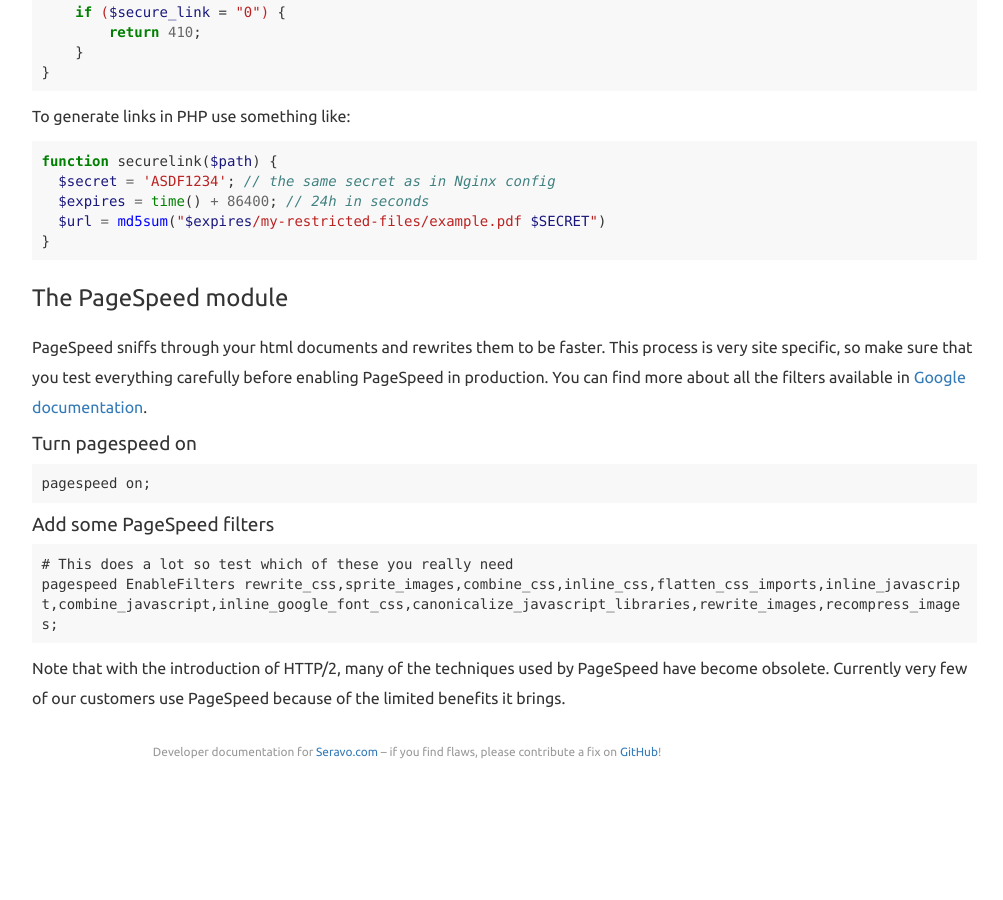
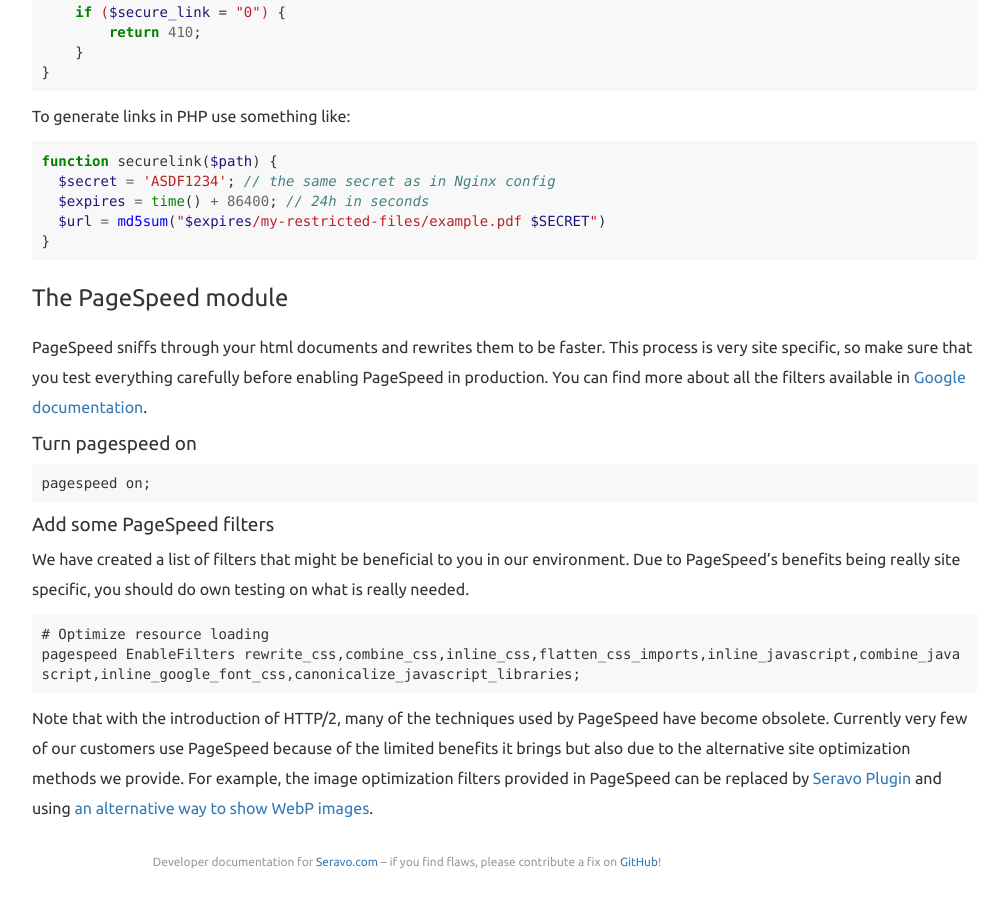
Before and after one commit to Seravo/docs, a Jekyll site: the page built from _posts/2015-10-11-nginx.md, in a window 1280 px wide and 900 px high, scrolled down 5183 px. Shown: the whole window, without its empty margins (233-1236 px from the left). Built offline with Jekyll 4.4.1, drawn with Linux system fonts in a browser that asks for light colours; nearby versions of some CDN libraries; before the commit the page ends 5973 px from its top, so only the background shows below that.

Commit message:
Update PageSpeed documentation
Drop image optimization filters from recommendations and explain the alternatives. Show only the filters that really benefit users in Seravo's environment

````diff
--- a/_posts/2015-10-11-nginx.md
+++ b/_posts/2015-10-11-nginx.md
@@ -221,9 +221,12 @@ pagespeed on;
 ```
 
 #### Add some PageSpeed filters
+
+We have created a list of filters that might be beneficial to you in our environment. Due to PageSpeed's benefits being really site specific, you should do own testing on what is really needed.
+
 ```
-# This does a lot so test which of these you really need
-pagespeed EnableFilters rewrite_css,sprite_images,combine_css,inline_css,flatten_css_imports,inline_javascript,combine_javascript,inline_google_font_css,canonicalize_javascript_libraries,rewrite_images,recompress_images;
+# Optimize resource loading
+pagespeed EnableFilters rewrite_css,combine_css,inline_css,flatten_css_imports,inline_javascript,combine_javascript,inline_google_font_css,canonicalize_javascript_libraries;
 ```
 
-Note that with the introduction of HTTP/2, many of the techniques used by PageSpeed have become obsolete. Currently very few of our customers use PageSpeed because of the limited benefits it brings.
+Note that with the introduction of HTTP/2, many of the techniques used by PageSpeed have become obsolete. Currently very few of our customers use PageSpeed because of the limited benefits it brings but also due to the alternative site optimization methods we provide. For example, the image optimization filters provided in PageSpeed can be replaced by [Seravo Plugin](/docs/configuration/wppalvelu-plugin/#optimize-images) and using [an alternative way to show WebP images](/docs/configuration/webp-images/).
````
